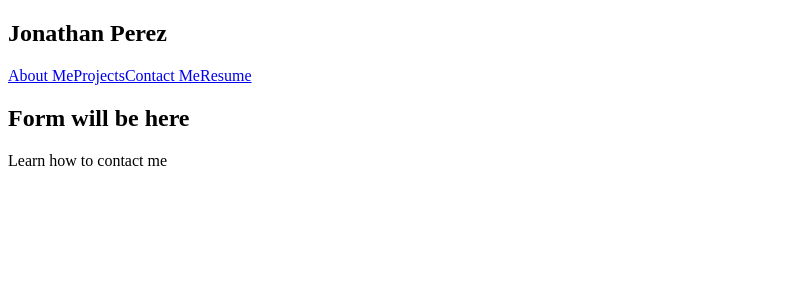
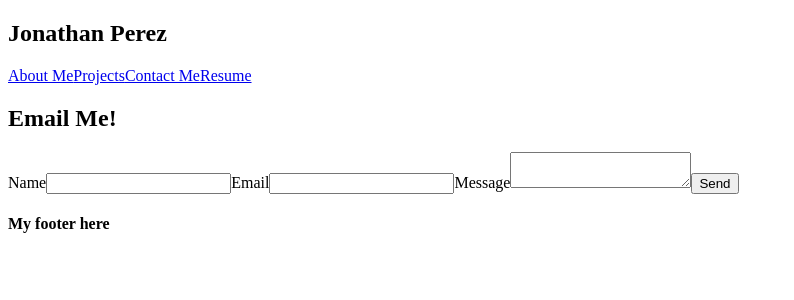
Before and after one commit to jon-dev092/react-profile, a React (Create React App) app: page /contact in a window 1280 px wide. Shown: the top 300 px of the page, without its empty margins (0-794 px from the left). Built offline with nearby package versions, Linux system fonts and the light colour scheme; the HTML template or start-up script is replaced by a standard one.

Commit message:
added contact functionality to send me an email using emailjs

```diff
--- a/package.json
+++ b/package.json
@@ -3,6 +3,7 @@
   "version": "0.1.0",
   "private": true,
   "dependencies": {
+    "@emailjs/browser": "^3.10.0",
     "@testing-library/jest-dom": "^5.11.6",
     "@testing-library/react": "^11.2.2",
     "@testing-library/user-event": "^12.5.0",
--- a/src/App.js
+++ b/src/App.js
@@ -5,6 +5,7 @@ import Contact from './pages/Contact';
 import Projects from './pages/Projects';
 import Resume from './pages/Resume';
 import NotFound from './pages/NotFound';
+import Footer from './components/Footer';
 
 
 function App() {
@@ -31,6 +32,7 @@ function App() {
             </Route>
           </Switch>
         </div>
+        <Footer />
       </div>
     </Router>
   );
--- /dev/null
+++ b/src/components/Footer.js
@@ -0,0 +1,9 @@
+const Footer = () => {
+    return (
+        <div className="footer">
+            <h4>My footer here</h4>
+        </div>
+     );
+}
+
+export default Footer;
--- a/src/components/Navbar.js
+++ b/src/components/Navbar.js
@@ -1,5 +1,7 @@
 import { Link } from "react-router-dom";
 
+
+// Serves as a header for all pages
 const Navbar = () => {
     return (
         <nav className="navbar">
--- a/src/pages/Contact.js
+++ b/src/pages/Contact.js
@@ -1,10 +1,37 @@
-const Contact = () => {
-    return (
-        <div>
-            <h2>Form will be here</h2>
-            <p>Learn how to contact me</p>
-        </div>
-     );
-}
+import React, { useRef } from 'react';
+import emailjs from '@emailjs/browser';
+import { useHistory } from "react-router-dom";
+
+export const Contact = () => {
+  const form = useRef();
+  const historyRelocate = useHistory();
+
+  const sendEmail = (e) => {
+    e.preventDefault();
+
+    emailjs.sendForm('service_5bsda6l', 'template_85cczge', form.current, 'vN8vOITrxzssD3rqP')
+      .then((result) => {
+          console.log(result.text);
+          historyRelocate.push('/')
+      }, (error) => {
+          console.log(error.text);
+      });
+  };
+
+  return (
+    <div className='create'>
+        <h2>Email Me!</h2>
+        <form ref={form} onSubmit={sendEmail}>
+            <label>Name</label>
+            <input type="text" name="user_name" />
+            <label>Email</label>
+            <input type="email" name="user_email" />
+            <label>Message</label>
+            <textarea name="message" />
+            <input type="submit" value="Send" />
+        </form>
+    </div>
+  );
+};
 
 export default Contact;
--- a/src/styles/index.css
+++ b/src/styles/index.css
@@ -20,7 +20,7 @@ code {
   font-family: "Quicksand";
   color: #333;
 }
-.navbar {
+.navbar, .footer {
   padding: 20px;
   display: flex;
   align-items: center;
@@ -28,7 +28,7 @@ code {
   margin: 0 auto;
   border-bottom: 1px solid #f2f2f2;
 }
-.navbar h1 {
+.navbar h1, .footer {
   color: #f1356d;
 }
 .navbar .links {
@@ -47,3 +47,34 @@ code {
   margin: 40px auto;
   padding: 20px;
 }
+
+.create {
+  max-width: 400px;
+  margin: 0 auto;
+  text-align: center;
+}
+.create label {
+  text-align: left;
+  display: block;
+}
+.create h2 {
+  font-size: 20px;
+  color: #f1356d;
+  margin-bottom: 30px;
+}
+.create input, .create textarea, .create select {
+  width: 100%;
+  padding: 6px 10px;
+  margin: 10px 0;
+  border: 1px solid #ddd;
+  box-sizing: border-box;
+  display: block;
+}
+.create button {
+  background: #f1356d;
+  color: #fff;
+  border: 0;
+  padding: 8px;
+  border-radius: 8px;
+  cursor: pointer;
+}
```
Also changed, not shown: 2 other files (tests, documents, lock files or other folders).
